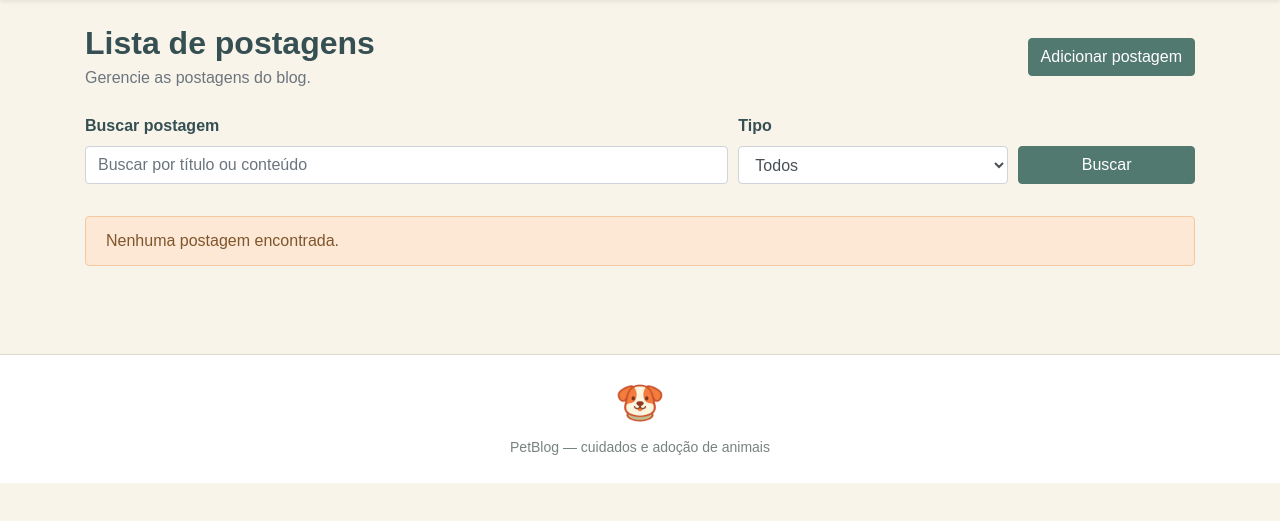
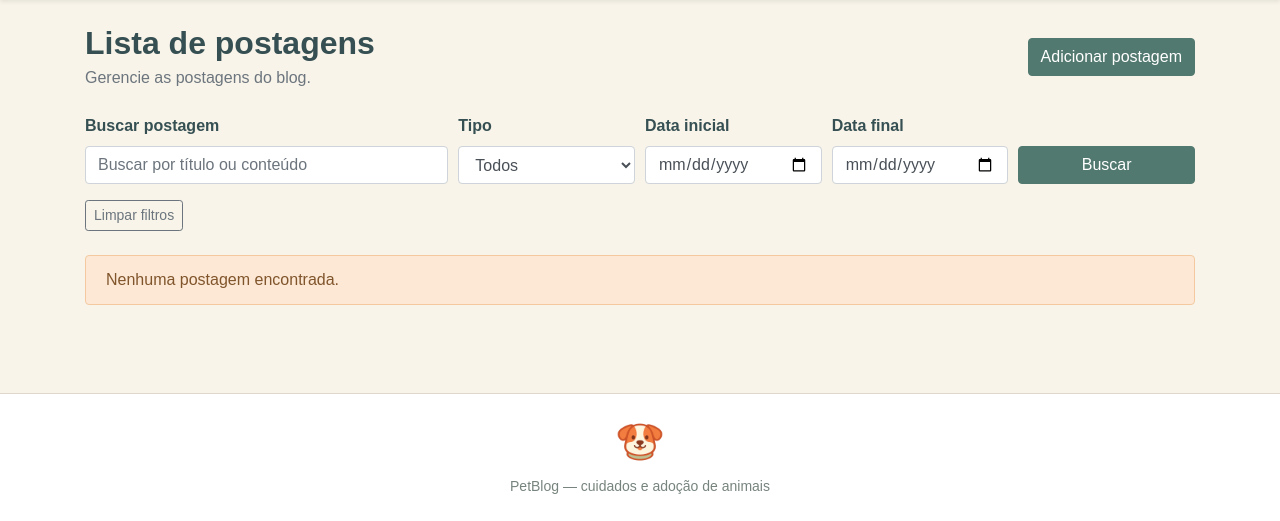
Before and after one commit to LuanaMendonca/blogcertophp, a CakePHP app: the page made by app/View/Posts/index.ctp in a window 1280 px wide. Shown: the part 60-581 px from the top of the page. Run offline with PHP 8.4 and a stand-in for CakePHP, Linux system fonts and the light colour scheme; the template is opened without the code that fills it, so the values that code supplies are empty; some libraries are stand-ins or nearby versions.

Commit message:
ta quase

```diff
--- a/app/View/Posts/index.ctp
+++ b/app/View/Posts/index.ctp
@@ -28,7 +28,7 @@
 >
 	<div class="form-row align-items-end">
 
-		<div class="col-md-7 mb-2">
+		<div class="col-md-4 mb-2">
 			<label for="busca">Buscar postagem</label>
 
 			<input
@@ -41,7 +41,7 @@
 			>
 		</div>
 
-		<div class="col-md-3 mb-2">
+		<div class="col-md-2 mb-2">
 			<label for="status">Tipo</label>
 
 			<select name="status" id="status" class="form-control">
@@ -72,11 +72,50 @@
 		</div>
 
 		<div class="col-md-2 mb-2">
+			<label for="data_inicial">Data inicial</label>
+
+			<input
+				type="date"
+				name="data_inicial"
+				id="data_inicial"
+				class="form-control"
+				value="<?php echo h($this->request->query('data_inicial')); ?>"
+			>
+		</div>
+
+		<div class="col-md-2 mb-2">
+			<label for="data_final">Data final</label>
+
+			<input
+				type="date"
+				name="data_final"
+				id="data_final"
+				class="form-control"
+				value="<?php echo h($this->request->query('data_final')); ?>"
+			>
+		</div>
+
+		<div class="col-md-2 mb-2">
 			<button type="submit" class="btn btn-primary btn-block">
 				Buscar
 			</button>
 		</div>
 
+	</div>
+
+	<div class="mt-2">
+		<?php
+		echo $this->Html->link(
+			'Limpar filtros',
+			array(
+				'controller' => 'posts',
+				'action' => 'index'
+			),
+			array(
+				'class' => 'btn btn-outline-secondary btn-sm'
+			)
+		);
+		?>
 	</div>
 </form>
 
```
Also changed, not shown: app/Controller/PostsController.php (+101 -35 lines).
